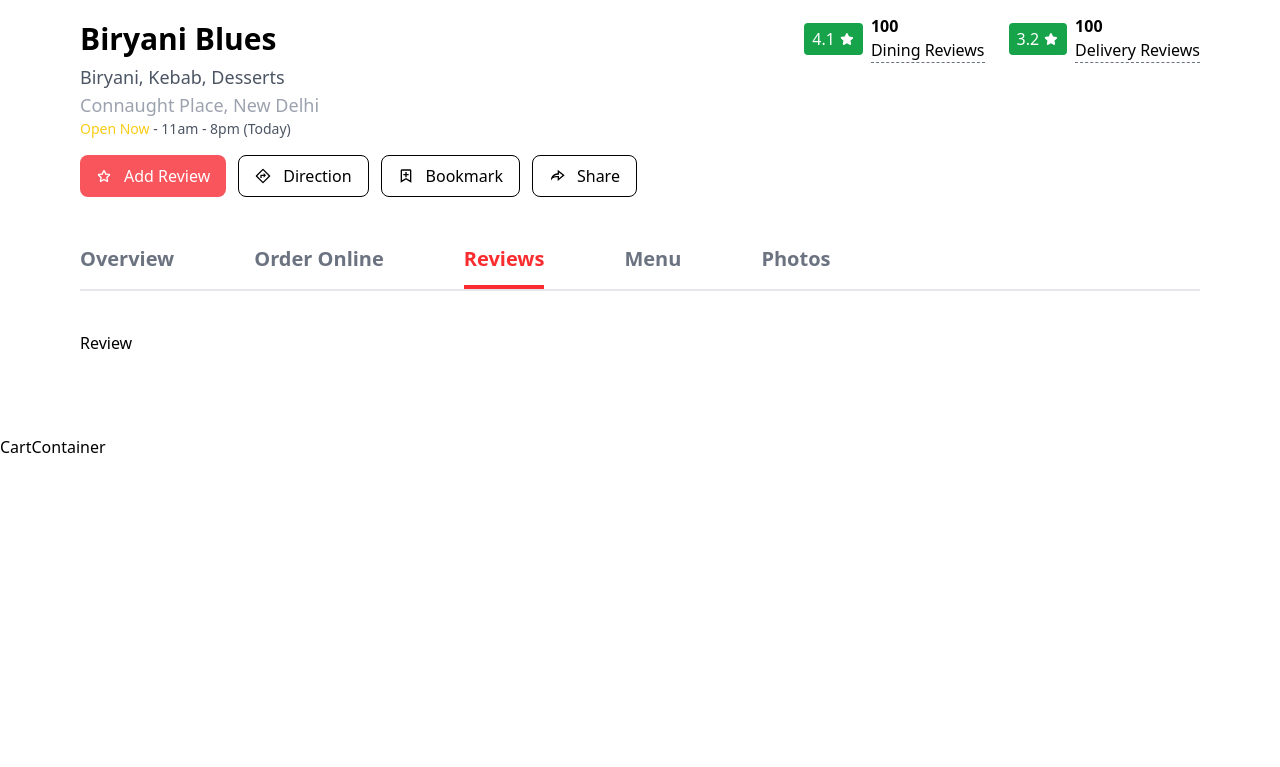
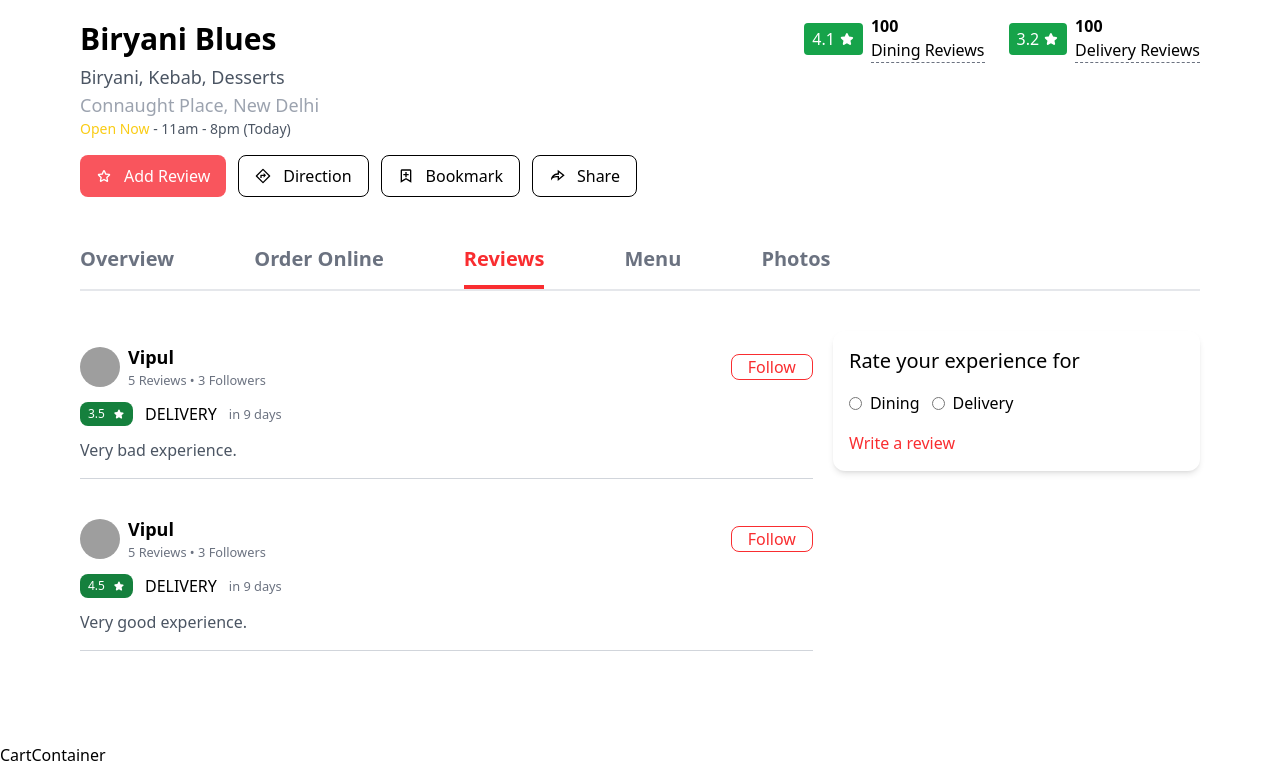
Before and after one commit to vipulkumar2002/Zomato-clone, a React (Create React App) app in the folder client/: page /restaurant/1/reviews in a window 1280 px wide. Shown: the part 496-1263 px from the top of the page. Before the commit the page ends 955 px from the top, so only its background shows below. Built offline with nearby package versions, Linux system fonts and the light colour scheme; grey boxes are pictures that could not be loaded.

Commit message:
review page is done

```diff
--- a/client/src/components/Restaurant/MapView.jsx
+++ b/client/src/components/Restaurant/MapView.jsx
@@ -41,7 +41,7 @@
         >
           <span className="text-zomato-400">
             <FaDirections />
-          </span>{" "}
+          </span>
           Direction
         </a>
       </div>
--- a/client/src/components/Restaurant/Review.jsx
+++ b/client/src/components/Restaurant/Review.jsx
@@ -1,7 +1,43 @@
-import React from "react";
+import React, { useState } from "react";
 
-const Review = () => {
-  return <div>Review</div>;
+//components
+import ReviewCard from "../Reviews/ReviewCard";
+import AddReviewCard from "../Reviews/AddReviewCard";
+
+const Reviews = () => {
+  const [reviews, setReviews] = useState([
+    {
+      rating: 3.5,
+      isRestaurantReview: false,
+      createdAt: "Fri Oct 14 2022 20:20:34 GMT+0530 (India Standard Time)",
+      reviewText: "Very bad experience.",
+    },
+    {
+      rating: 4.5,
+      isRestaurantReview: false,
+      createdAt: "Fri Oct 14 2022 20:19:34 GMT+0530 (India Standard Time)",
+      reviewText: "Very good experience.",
+    },
+  ]);
+
+  return (
+    <div className="w-full h-full flex-col md:flex md:flex-row relative gap-5">
+      <div className="w-full md:w-8/12 flex flex-col gap-3">
+        <div className="md:hidden mb-4">
+          <AddReviewCard />
+        </div>
+        {reviews.map((review, index) => (
+          <ReviewCard {...review} key={index} />
+        ))}
+      </div>
+      <aside
+        style={{ height: "fit-content" }}
+        className="hidden md:flex md:w-4/12 sticky rounded-xl top-20 bg-white py-4 px-4 shadow-md flex-col gap-4"
+      >
+        <AddReviewCard />
+      </aside>
+    </div>
+  );
 };
 
-export default Review;
+export default Reviews;
--- /dev/null
+++ b/client/src/components/Reviews/AddReviewCard.jsx
@@ -0,0 +1,53 @@
+import React, { useState } from "react";
+
+// component
+import ReviewModal from "./ReviewModal";
+
+const AddReviewCard = () => {
+  const [isOpen, setIsOpen] = useState(false);
+  const [type, setType] = useState("");
+
+  const openModal = () => {
+    // if (!localStorage.zomatoUser) {
+    //   return alert("Please Sign In to post a review.");
+    // }
+
+    setIsOpen(true);
+  };
+
+  const getReviewType = (type) => {
+    setType(type);
+  };
+
+  return (
+    <>
+      <ReviewModal isOpen={isOpen} setIsOpen={setIsOpen} type={type} />
+      <h3 className="text-xl font-medium">Rate your experience for</h3>
+      <div className="flex items-left gap-3">
+        <div className="flex items-center gap-2">
+          <input
+            type={"radio"}
+            name="review"
+            id="dining"
+            onChange={(each) => getReviewType(each.target.name)}
+          />
+          <label htmlFor="dining">Dining</label>
+        </div>
+        <div className="flex items-center gap-2">
+          <input
+            type={"radio"}
+            name="review"
+            id="delivery"
+            onChange={(each) => getReviewType(each.target.name)}
+          />
+          <label htmlFor="delivery">Delivery</label>
+        </div>
+      </div>
+      <button onClick={openModal} className="text-zomato-400 text-left">
+        Write a review
+      </button>
+    </>
+  );
+};
+
+export default AddReviewCard;
--- /dev/null
+++ b/client/src/components/Reviews/ReviewModal.jsx
@@ -0,0 +1,108 @@
+import React, { Fragment, useState } from "react";
+import { Dialog, Transition } from "@headlessui/react";
+import { useParams } from "react-router-dom";
+
+const ReviewModal = ({ isOpen, setIsOpen, type, ...props }) => {
+  const [reviewData, setReviewData] = useState({
+    subject: "",
+    reviewText: "",
+    isRestaurantReview: false,
+    isFoodReview: false,
+    rating: 0,
+  });
+
+  const { id } = useParams();
+
+  const handleChange = (event) => {
+    setReviewData((prev) => ({
+      ...prev,
+      [event.target.id]: event.target.value,
+    }));
+  };
+
+  const handleRating = (rating) => {
+    setReviewData((prev) => ({ ...prev, rating }));
+  };
+
+  const toggleDining = () => {
+    setReviewData((prev) => ({
+      ...prev,
+      isRestaurantReview: !prev.isRestaurantReview,
+      isFoodReview: false,
+    }));
+  };
+
+  const toggleDelivery = () => {
+    setReviewData((prev) => ({
+      ...prev,
+      isRestaurantReview: false,
+      isFoodReview: !prev.isFoodReview,
+    }));
+  };
+
+  const closeModal = () => {
+    setIsOpen(false);
+  };
+
+  const submit = () => {};
+
+  return (
+    <>
+      <Transition appear show={isOpen} as={Fragment}>
+        <Dialog as="div" className="relative z-10" onClose={closeModal}>
+          <Transition.Child
+            as={Fragment}
+            enter="ease-out duration-300"
+            enterFrom="opacity-0"
+            enterTo="opacity-100"
+            leave="ease-in duration-200"
+            leaveFrom="opacity-100"
+            leaveTo="opacity-0"
+          >
+            <div className="fixed inset-0 bg-black bg-opacity-25" />
+          </Transition.Child>
+
+          <div className="fixed inset-0 overflow-y-auto">
+            <div className="flex min-h-full items-center justify-center p-4 text-center">
+              <Transition.Child
+                as={Fragment}
+                enter="ease-out duration-300"
+                enterFrom="opacity-0 scale-95"
+                enterTo="opacity-100 scale-100"
+                leave="ease-in duration-200"
+                leaveFrom="opacity-100 scale-100"
+                leaveTo="opacity-0 scale-95"
+              >
+                <Dialog.Panel className="w-full max-w-md transform overflow-hidden rounded-2xl bg-white p-6 text-left align-middle shadow-xl transition-all">
+                  <Dialog.Title
+                    as="h3"
+                    className="text-lg font-medium leading-6 text-gray-900"
+                  >
+                    Payment successful
+                  </Dialog.Title>
+                  <div className="mt-2">
+                    <p className="text-sm text-gray-500">
+                      Your payment has been successfully submitted. We’ve sent
+                      you an email with all of the details of your order.
+                    </p>
+                  </div>
+
+                  <div className="mt-4">
+                    <button
+                      type="button"
+                      className="inline-flex justify-center rounded-md border border-transparent bg-blue-100 px-4 py-2 text-sm font-medium text-blue-900 hover:bg-blue-200 focus:outline-none focus-visible:ring-2 focus-visible:ring-blue-500 focus-visible:ring-offset-2"
+                      onClick={closeModal}
+                    >
+                      Got it, thanks!
+                    </button>
+                  </div>
+                </Dialog.Panel>
+              </Transition.Child>
+            </div>
+          </div>
+        </Dialog>
+      </Transition>
+    </>
+  );
+};
+export default ReviewModal;
```
